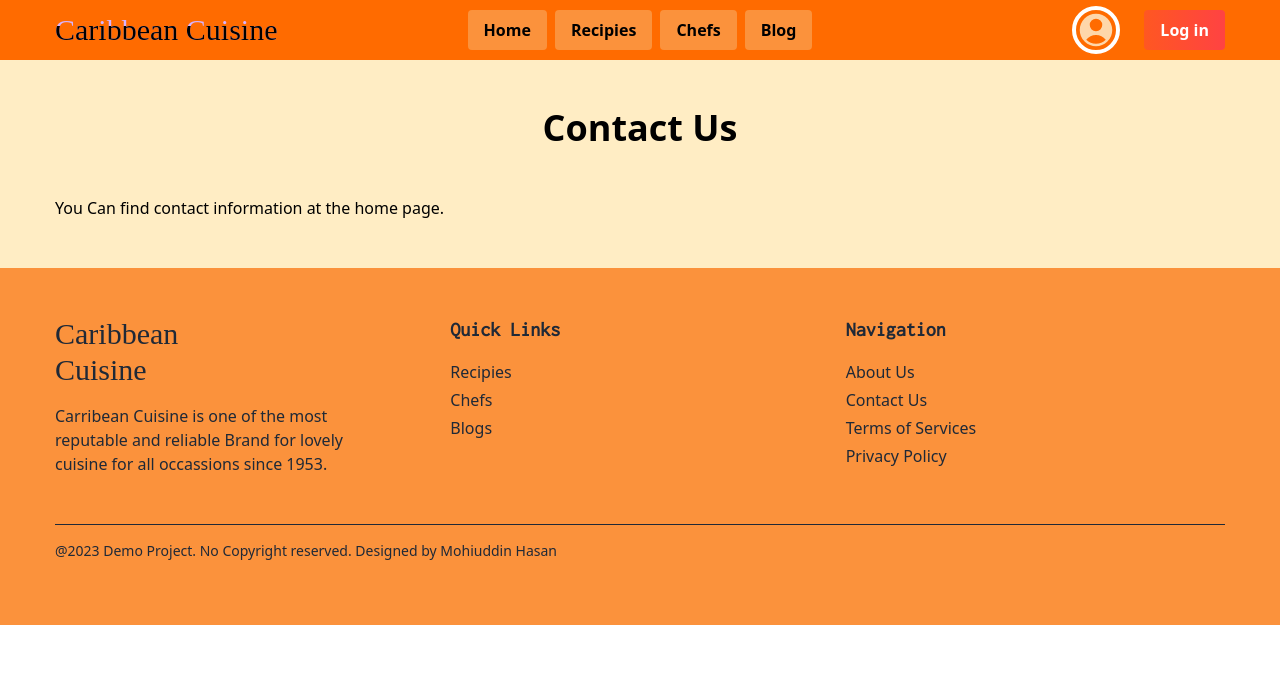
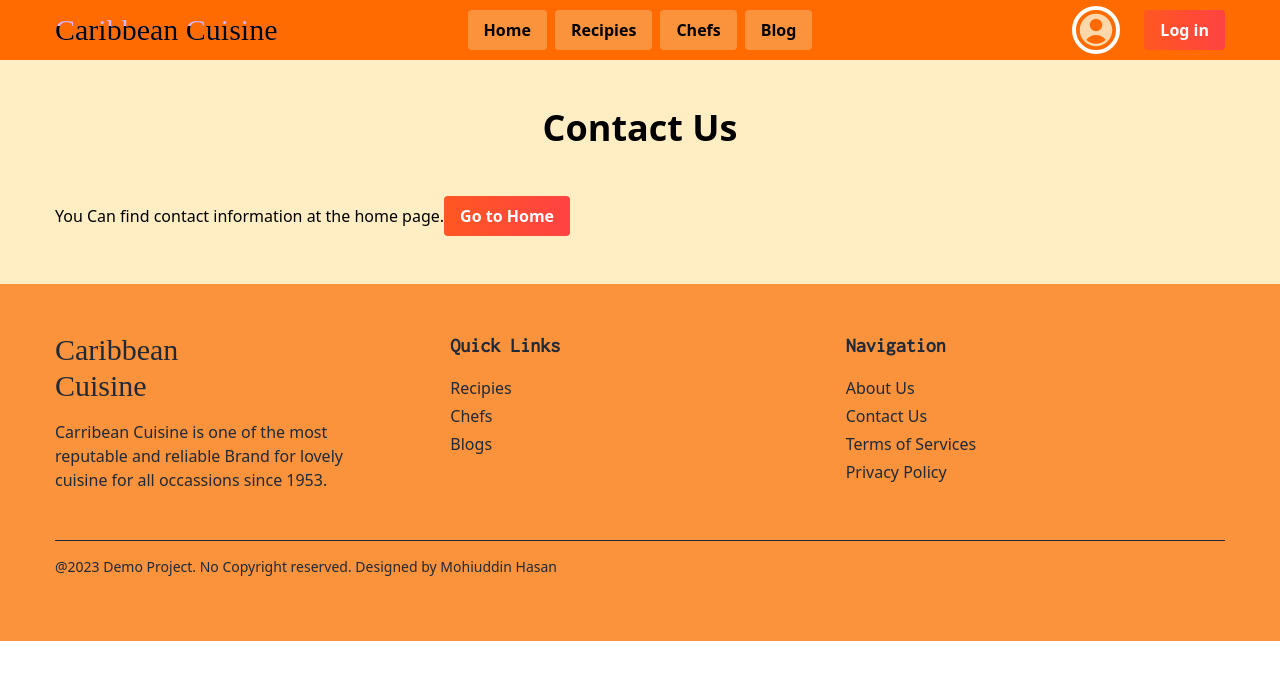
Before and after one commit to mavemohiuddin/caribbean-cuisine, a React (Vite) app: page /contact in a window 1280 px wide. Shown: the top 680 px of the page. Built offline with nearby package versions, Linux system fonts and the light colour scheme; no server answers; a web font is replaced by a local one.

Commit message:
Added Contact Us page

```diff
--- a/src/Components/Pages/Contact.jsx
+++ b/src/Components/Pages/Contact.jsx
@@ -1,11 +1,15 @@
 /* eslint-disable no-unused-vars */
 import React from 'react';
+import GradientButton from '../Elements/GradientButton';
 
 const Contact = () => {
     return (
         <div>
             <p className="text-center font-bold text-4xl mb-12">Contact Us</p>
             You Can find contact information at the home page.
+            <button onClick="/">
+                <GradientButton text="Go to Home"></GradientButton>
+            </button>
         </div>
     );
 };
```
